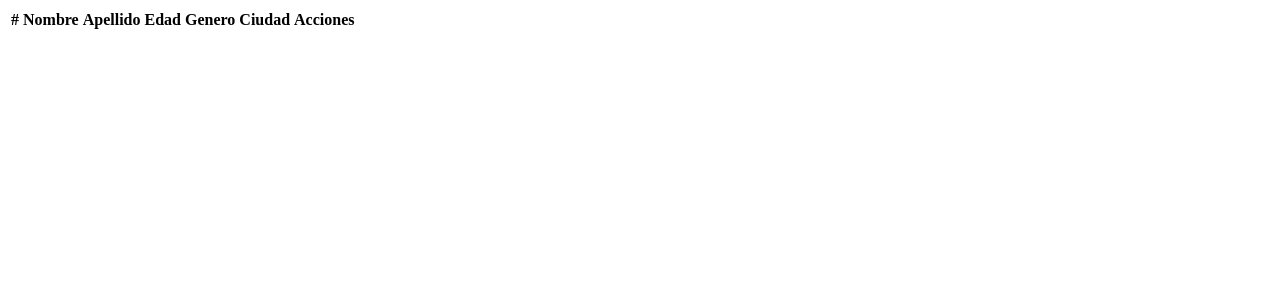
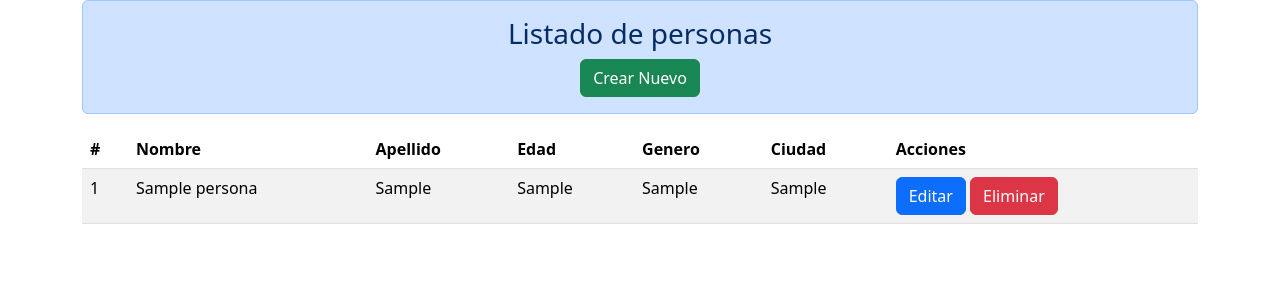
Before and after one commit to aptecico/empleados, a PHP site: page /vistas/personas in a window 1280 px wide. Shown: the top 300 px of the page. Run offline with PHP 8.4, Linux system fonts and the light colour scheme; tables that the repository leaves empty or names only in its code hold one stand-in row (values such as "Sample post"); lists and menus that the app fills with data are empty.

Commit message:
Add files via upload

```diff
--- a/vistas/personas/index.php
+++ b/vistas/personas/index.php
@@ -7,10 +7,17 @@
 ?>
 <html>
     <head>
+    <meta charset="utf-8">
+    <meta name="viewport" content="width=device-width, initial-scale=1">
         <title>Personas</title>
+        <link href="https://cdn.jsdelivr.net/npm/bootstrap@5.3.1/dist/css/bootstrap.min.css" rel="stylesheet" integrity="sha384-4bw+/aepP/YC94hEpVNVgiZdgIC5+VKNBQNGCHeKRQN+PtmoHDEXuppvnDJzQIu9" crossorigin="anonymous">
     </head>
     <body>
-        <table class="table">
+        <div class="container">
+        <div  class="alert alert-primary text-center" role="alert">
+           <h3> Listado de personas</h3> <a class="btn btn-success" href="./crear.php">Crear Nuevo</a>
+        </div>
+        <table class="table table-striped">
             <thead class="thead-light">
                 <tr>
                     <th>#</th>
@@ -24,10 +31,31 @@
             </thead>
             <tbody>
                 <?php
-
+                $ndatos=0;
+                while($columna=mysqli_fetch_array($resultado))
+                {
+                    $ndatos++;
+                ?>
+                <tr>
+                    <td><?php echo $ndatos;?></td>
+                    <td><?php echo $columna['nombre']; ?></td>
+                    <td><?php echo $columna['apellido']; ?></td>
+                    <td><?php echo $columna['edad']; ?></td>
+                    <td><?php echo $columna['genero']; ?></td>
+                    <td><?php echo $columna['ciudad']; ?></td>
+                    <td>
+                    <button type="button" class="btn btn-primary">Editar</button>
+                    <button type="button" class="btn btn-danger">Eliminar</button>
+                    </td>
+                </tr>
+                <?php
+                    }
                 ?>
             </tbody>
         </table>
+
+        </div>
+        <script src="https://cdn.jsdelivr.net/npm/bootstrap@5.3.1/dist/js/bootstrap.bundle.min.js" integrity="sha384-HwwvtgBNo3bZJJLYd8oVXjrBZt8cqVSpeBNS5n7C8IVInixGAoxmnlMuBnhbgrkm" crossorigin="anonymous"></script>
     </body>
 
 </html>
```
Also changed, not shown: vistas/personas/crear.php (added, +19 -0 lines).
